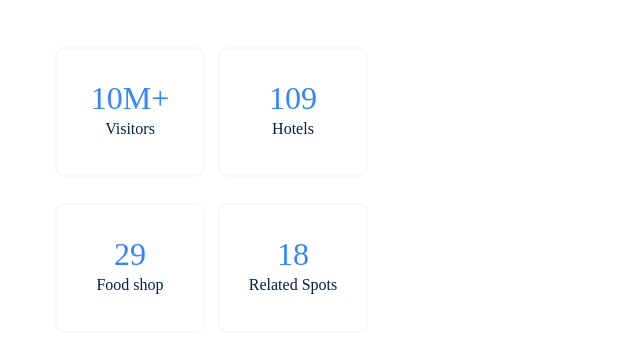
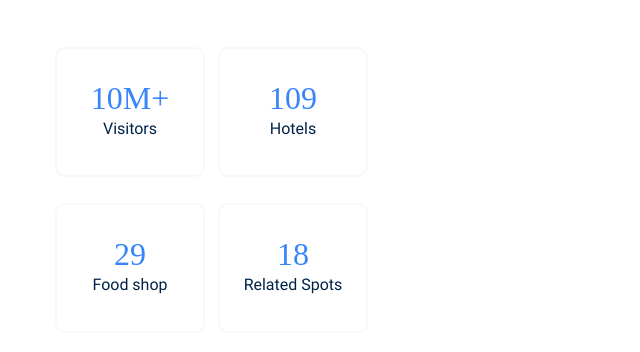
Before and after one commit to shaxzod-dev/TripGoal-by-shaxzod-dev, a plain HTML site: page index.html in a window 1280 px wide. Shown: the part 3862-4214 px from the top of the page, 0-640 px from the left. Drawn offline with nearby package versions, Linux system fonts and the light colour scheme; a web font is replaced by a local one.

```diff
--- a/style/main.css
+++ b/style/main.css
@@ -842,8 +842,8 @@
 
 .box-item_text {
   color: var(--blue-dark, #002248);
-  font-family: var(--RRegular);
-  font-size: var(--xs);
+  font-family: var(--RR);
+  font-size: var(--normal);
   line-height: 28px; /* 200% */
 }
 
```
Also changed, not shown: js/app.js (+18 -2 lines).
